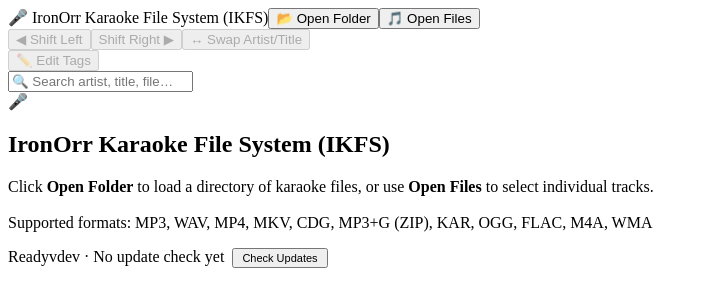
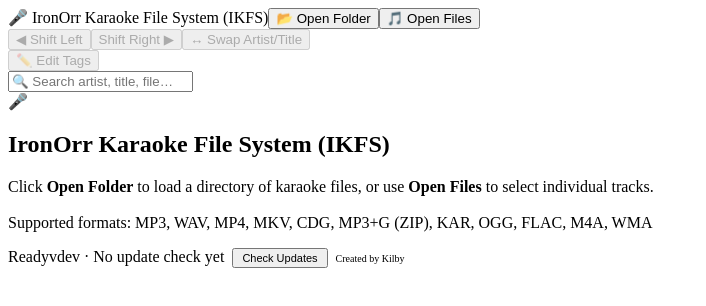
Before and after one commit to kilby8/KJ, a React (Vite) app: page / in a window 1280 px wide. Shown: the top 306 px of the page, without its empty margins (0-706 px from the left). Built offline with nearby package versions, Linux system fonts and the light colour scheme; the HTML template or start-up script is replaced by a standard one.

Commit message:
Add footer credit tag for creator

```diff
--- a/src/App.jsx
+++ b/src/App.jsx
@@ -459,6 +459,7 @@ export default function App() {
         >
           {checkingUpdate ? 'Checking…' : 'Check Updates'}
         </button>
+        <span style={{ marginLeft: 8, fontSize: 10, color: 'var(--text-dim)' }}>Created by Kilby</span>
       </div>
 
       {/* ── Context menu ── */}
```
